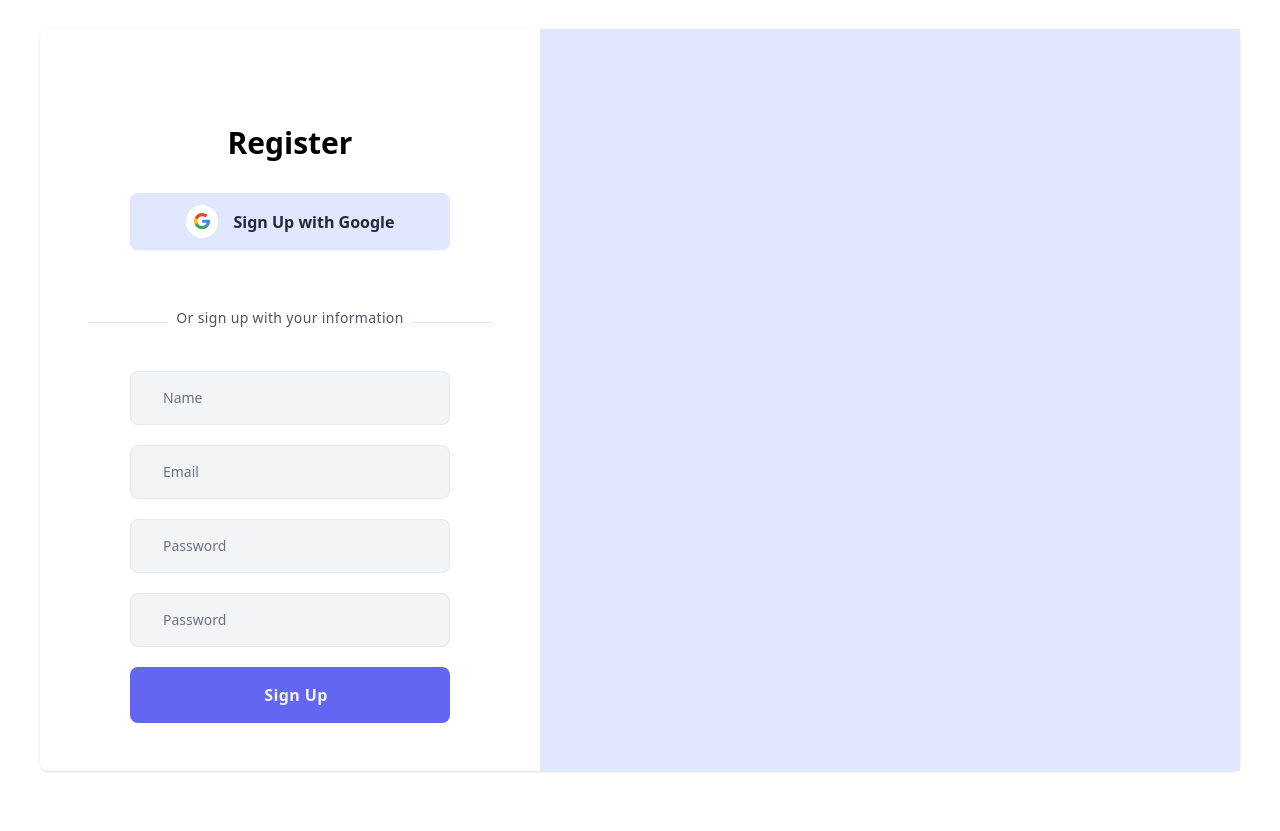
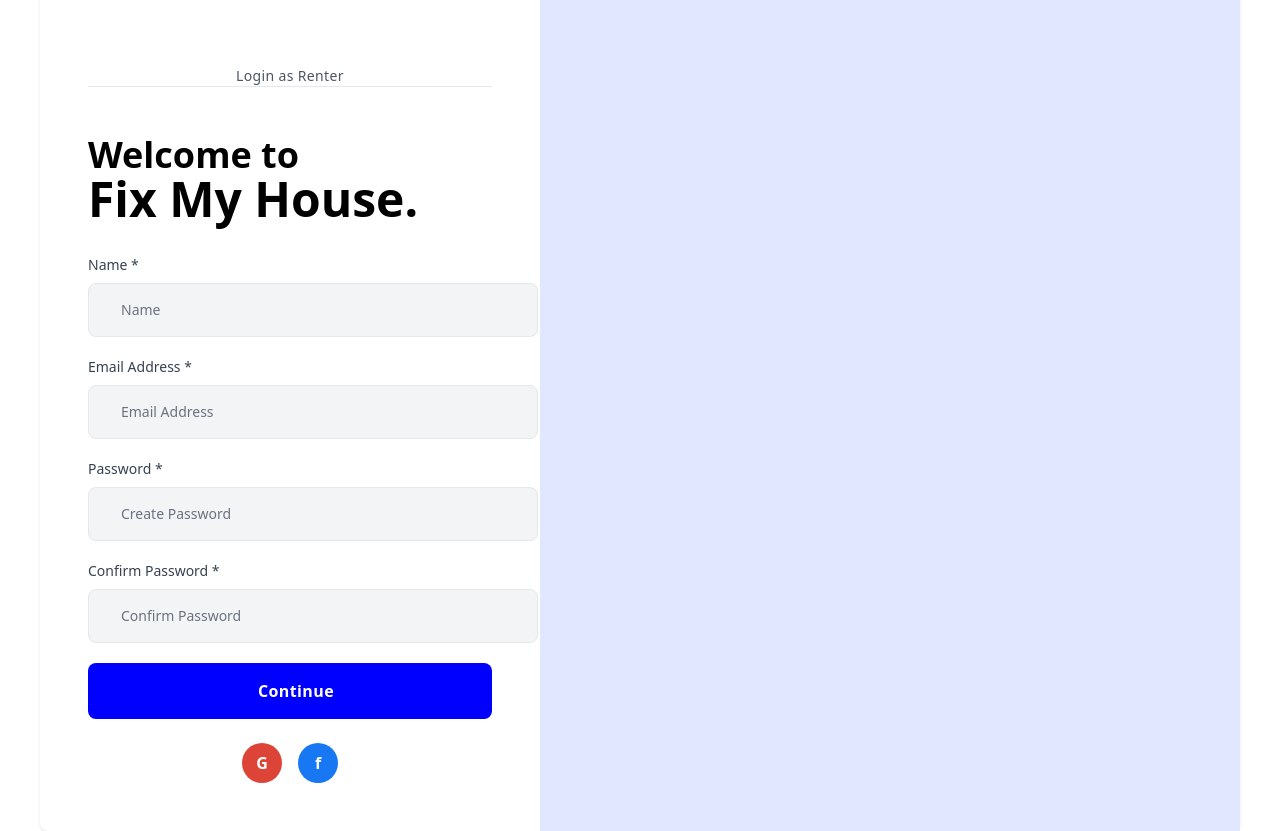
Before and after one commit to lloyd44560/fix_my_home, a React (Create React App) app: page /register in a window 1280 px wide. Before the commit the page ends 800 px from the top, so only its background shows below. Built offline with nearby package versions, Linux system fonts and the light colour scheme.

Commit message:
Update for Register and Login Page

```diff
--- a/src/pages/LoginPage.jsx
+++ b/src/pages/LoginPage.jsx
@@ -2,8 +2,99 @@ import React from 'react';
 
 export default function LoginPage() {
   return (
-    <div className="flex justify-center items-center h-screen">
-      <h1 className="text-3xl font-bold">Login Page</h1>
+      <div className="flex justify-center items-center h-screen">
+      {/* <h1 className="text-3xl font-bold">Register Page</h1> */}
+        <div class="max-w-screen-xl m-0 sm:m-10 bg-white shadow sm:rounded-lg flex justify-center flex-1">
+        <div class="lg:w-1/2 xl:w-5/12 p-6 sm:p-12">
+            <div className="my-12 text-center">
+            <div className="text-sm text-gray-600 tracking-wide font-bold mt-4">
+              Login as Renter
+            </div>
+          </div>
+
+            <div class="mt-12 flex flex-col items-left">
+
+
+             <h1 class="text-3xl sm:text-4xl md:text-5xl font-extrabold">
+              Welcome To
+            </h1>
+            <h1 class="text-3xl sm:text-4xl md:text-5xl font-extrabold">
+              Fix My House.
+            </h1>
+
+                <div class="w-full flex-1 mt-8">
+                    <div class="flex flex-col items-center">
+                    </div>
+
+                <div class="max-w-md mx-auto">
+
+                  <div class="mb-5">
+
+                    <input
+                      class="w-[450px] px-8 py-4 rounded-lg font-medium  border border-gray-200
+                            placeholder-gray-500 text-sm focus:outline-none focus:border-[#0000FF]
+                            focus:bg-white transition-all duration-200 ease-in-out"
+                      type="text" placeholder="Email Address" />
+                  </div>
+                  <div class="mb-5">
+
+                    <input
+                      class="w-[450px] px-8 py-4 rounded-lg font-medium  border border-gray-200
+                            placeholder-gray-500 text-sm focus:outline-none focus:border-[#0000FF]
+                            focus:bg-white transition-all duration-200 ease-in-out"
+                      type="password" placeholder="Password" />
+                  </div>
+
+       <span className="mx-4 text-gray-600 text-sm font-medium">Forgot Password?</span>
+      <button
+        className="w-[450px] mt-5 tracking-wide font-semibold bg-[#086cfc] text-white py-4 rounded-lg
+                  hover:bg-[#4795fd] transition-all duration-300 ease-in-out flex items-center justify-center
+                  focus:shadow-outline focus:outline-none">
+        <span className="ml-3">Login</span>
+
+      </button>
+      <br />
+      <center>      <span className="mx-4 text-gray-600 text-sm font-medium">Not a member? <a href='' >Register Now</a> </span> </center>
+
+
+
+           <div class="my-12 ">
+
+              </div>
+
+
+            </div>
+
+
+
+                <div className="my-12 flex items-center">
+                  <div className="flex-grow border-b border-gray-300"></div>
+                  <span className="mx-4 text-gray-600 text-sm font-medium">Or continue with</span>
+                  <div className="flex-grow border-b border-gray-300"></div>
+                </div>
+
+                <div className="flex justify-center space-x-4">
+                  <button className="bg-[#DB4437] w-10 h-10 rounded-full text-white font-bold">G</button>
+                  <button className="bg-[#1877F2] w-10 h-10 rounded-full text-white font-bold">f</button>
+                </div>
+
+
+                </div>
+            </div>
+
+        </div>
+
+
+        <div class="flex-1 bg-indigo-100 text-center hidden lg:flex">
+            <div class="m-12 xl:m-16 w-full bg-contain bg-center bg-no-repeat"
+               >
+            </div>
+        </div>
+        </div>
+
+
+
     </div>
+
   );
 }
--- a/src/pages/RegisterPage.jsx
+++ b/src/pages/RegisterPage.jsx
@@ -6,99 +6,83 @@ export default function RegisterPage() {
       {/* <h1 className="text-3xl font-bold">Register Page</h1> */}
         <div class="max-w-screen-xl m-0 sm:m-10 bg-white shadow sm:rounded-lg flex justify-center flex-1">
         <div class="lg:w-1/2 xl:w-5/12 p-6 sm:p-12">
-            <div>
-                {/* Add a Logo here  */}
-            </div>
 
-            <div class="mt-12 flex flex-col items-center">
-                <h1 class="text-2xl xl:text-3xl font-extrabold">
-                    Register
-                </h1>
+             <div class="my-12 border-b text-center">
+                    <div class="text-sm text-gray-600 tracking-wide font-medium mt-4">
+                        Login as Renter
+                      </div>
+              </div>
+            <div class="mt-12 flex flex-col items-left">
+                <h1 class="text-2xl sm:text-3xl md:text-4xl font-extrabold">
+              Welcome to
+            </h1>
+            <h1 class="text-3xl sm:text-4xl md:text-5xl font-extrabold">
+              Fix My House.
+            </h1>
+
                 <div class="w-full flex-1 mt-8">
                     <div class="flex flex-col items-center">
 
-                        {/* Sign Up with Google Button */}
-                        <button
-                            class="w-full max-w-xs font-bold shadow-sm rounded-lg py-3 bg-indigo-100 text-gray-800 flex items-center justify-center transition-all duration-300 ease-in-out focus:outline-none hover:shadow focus:shadow-sm focus:shadow-outline">
-                            <div class="bg-white p-2 rounded-full">
-                                <svg class="w-4" viewBox="0 0 533.5 544.3">
-                                    <path
-                                        d="M533.5 278.4c0-18.5-1.5-37.1-4.7-55.3H272.1v104.8h147c-6.1 33.8-25.7 63.7-54.4 82.7v68h87.7c51.5-47.4 81.1-117.4 81.1-200.2z"
-                                        fill="#4285f4" />
-                                    <path
-                                        d="M272.1 544.3c73.4 0 135.3-24.1 180.4-65.7l-87.7-68c-24.4 16.6-55.9 26-92.6 26-71 0-131.2-47.9-152.8-112.3H28.9v70.1c46.2 91.9 140.3 149.9 243.2 149.9z"
-                                        fill="#34a853" />
-                                    <path
-                                        d="M119.3 324.3c-11.4-33.8-11.4-70.4 0-104.2V150H28.9c-38.6 76.9-38.6 167.5 0 244.4l90.4-70.1z"
-                                        fill="#fbbc04" />
-                                    <path
-                                        d="M272.1 107.7c38.8-.6 76.3 14 104.4 40.8l77.7-77.7C405 24.6 339.7-.8 272.1 0 169.2 0 75.1 58 28.9 150l90.4 70.1c21.5-64.5 81.8-112.4 152.8-112.4z"
-                                        fill="#ea4335" />
-                                </svg>
-                            </div>
-                            <span class="ml-4">
-                                Sign Up with Google
-                            </span>
-                        </button>
-{/*
-                        <button
-                            class="w-full max-w-xs font-bold shadow-sm rounded-lg py-3 bg-indigo-100 text-gray-800 flex items-center justify-center transition-all duration-300 ease-in-out focus:outline-none hover:shadow focus:shadow-sm focus:shadow-outline mt-5">
-                            <div class="bg-white p-1 rounded-full">
-                                <svg class="w-6" viewBox="0 0 32 32">
-                                    <path fill-rule="evenodd"
-                                        d="M16 4C9.371 4 4 9.371 4 16c0 5.3 3.438 9.8 8.207 11.387.602.11.82-.258.82-.578 0-.286-.011-1.04-.015-2.04-3.34.723-4.043-1.609-4.043-1.609-.547-1.387-1.332-1.758-1.332-1.758-1.09-.742.082-.726.082-.726 1.203.086 1.836 1.234 1.836 1.234 1.07 1.836 2.808 1.305 3.492 1 .11-.777.422-1.305.762-1.605-2.664-.301-5.465-1.332-5.465-5.93 0-1.313.469-2.383 1.234-3.223-.121-.3-.535-1.523.117-3.175 0 0 1.008-.32 3.301 1.23A11.487 11.487 0 0116 9.805c1.02.004 2.047.136 3.004.402 2.293-1.55 3.297-1.23 3.297-1.23.656 1.652.246 2.875.12 3.175.77.84 1.231 1.91 1.231 3.223 0 4.61-2.804 5.621-5.476 5.922.43.367.812 1.101.812 2.219 0 1.605-.011 2.898-.011 3.293 0 .32.214.695.824.578C24.566 25.797 28 21.3 28 16c0-6.629-5.371-12-12-12z" />
-                                </svg>
-                            </div>
-                            <span class="ml-4">
-                                Sign Up with GitHub
-                            </span>
-                        </button> */}
                     </div>
 
-                    <div class="my-12 border-b text-center">
-                        <div
-                            class="leading-none px-2 inline-block text-sm text-gray-600 tracking-wide font-medium bg-white transform translate-y-1/2">
-                            Or sign up with your information
-                        </div>
-                    </div>
 
-                    <div class="mx-auto max-w-xs">
-                        <input
-                            class="w-full px-8 py-4 rounded-lg font-medium bg-gray-100 border border-gray-200 placeholder-gray-500 text-sm focus:outline-none focus:border-gray-400 focus:bg-white"
-                            type="name" placeholder="Name" />
+                <div class="max-w-md mx-auto">
+                  <div class="mb-5">
+                    <label class="block text-sm font-medium text-gray-700 mb-2">Name *</label>
+                    <input
+                      class="w-[450px] px-8 py-4 rounded-lg font-medium bg-gray-100 border border-gray-200
+                            placeholder-gray-500 text-sm focus:outline-none focus:border-[#0000FF]
+                            focus:bg-white transition-all duration-200 ease-in-out"
+                      type="text" placeholder="Name" />
+                  </div>
 
-                          <input
-                            class="w-full px-8 py-4 rounded-lg font-medium bg-gray-100 border border-gray-200 placeholder-gray-500 text-sm focus:outline-none focus:border-gray-400 focus:bg-white mt-5"
-                            type="email" placeholder="Email" />
+                  <div class="mb-5">
+                    <label class="block text-sm font-medium text-gray-700 mb-2">Email Address *</label>
+                    <input
+                      class="w-[450px] px-8 py-4 rounded-lg font-medium bg-gray-100 border border-gray-200
+                            placeholder-gray-500 text-sm focus:outline-none focus:border-[#0000FF]
+                            focus:bg-white transition-all duration-200 ease-in-out"
+                      type="text" placeholder="Email Address" />
+                  </div>
+                  <div class="mb-5">
+                    <label class="block text-sm font-medium text-gray-700 mb-2">Password *</label>
+                    <input
+                      class="w-[450px] px-8 py-4 rounded-lg font-medium bg-gray-100 border border-gray-200
+                            placeholder-gray-500 text-sm focus:outline-none focus:border-[#0000FF]
+                            focus:bg-white transition-all duration-200 ease-in-out"
+                      type="password" placeholder="Create Password" />
+                  </div>
+                  <div class="mb-5">
+                    <label class="block text-sm font-medium text-gray-700 mb-2">Confirm Password *</label>
+                    <input
+                      class="w-[450px] px-8 py-4 rounded-lg font-medium bg-gray-100 border border-gray-200
+                            placeholder-gray-500 text-sm focus:outline-none focus:border-[#0000FF]
+                            focus:bg-white transition-all duration-200 ease-in-out"
+                      type="password" placeholder="Confirm Password" />
+                  </div>
+
+                    <button
+                      class="w-[450px] mt-5 tracking-wide font-semibold bg-[#0000FF] text-white w-full py-4 rounded-lg
+                            hover:bg-blue-700 transition-all duration-300 ease-in-out flex items-center justify-center focus:shadow-outline focus:outline-none">
+                      <span class="ml-3">Continue</span>
+                    </button>
+
+  <br />
+
+  <div class="flex justify-center space-x-4">
+    <button class="bg-[#DB4437] w-10 h-10 rounded-full text-white font-bold">G</button>
+    <button class="bg-[#1877F2] w-10 h-10 rounded-full text-white font-bold">f</button>
+  </div>
+</div>
 
 
-                        <input
-                            class="w-full px-8 py-4 rounded-lg font-medium bg-gray-100 border border-gray-200 placeholder-gray-500 text-sm focus:outline-none focus:border-gray-400 focus:bg-white mt-5"
-                            type="password" placeholder="Password" />
 
-                        <input
-                            class="w-full px-8 py-4 rounded-lg font-medium bg-gray-100 border border-gray-200 placeholder-gray-500 text-sm focus:outline-none focus:border-gray-400 focus:bg-white mt-5"
-                            type="password" placeholder="Password" />
+                </div>
+            </div>
+
+        </div>
 
 
-                        <button
-                            class="mt-5 tracking-wide font-semibold bg-indigo-500 text-gray-100 w-full py-4 rounded-lg hover:bg-indigo-700 transition-all duration-300 ease-in-out flex items-center justify-center focus:shadow-outline focus:outline-none">
-                            {/* Uncomment if icon is needed */}
-                            {/* <svg class="w-6 h-6 -ml-2" fill="none" stroke="currentColor" stroke-width="2"
-                                stroke-linecap="round" stroke-linejoin="round">
-                                <path d="M16 21v-2a4 4 0 00-4-4H5a4 4 0 00-4 4v2" />
-                                <circle cx="8.5" cy="7" r="4" />
-                                <path d="M20 8v6M23 11h-6" />
-                            </svg> */}
-                            <span class="ml-3">
-                                Sign Up
-                            </span>
-                        </button>
-
-                    </div>
-                </div>
-            </div>
-        </div>
         <div class="flex-1 bg-indigo-100 text-center hidden lg:flex">
             <div class="m-12 xl:m-16 w-full bg-contain bg-center bg-no-repeat"
                >
--- a/tailwind.config.js
+++ b/tailwind.config.js
@@ -12,6 +12,9 @@ module.exports = {
           '100%': { transform: 'translateX(0)', opacity: 1 },
         },
       },
+       fontFamily: {
+      inter: ['Inter', 'sans-serif'],
+    },
       animation: {
         softSlideIn: 'softSlideIn 0.6s ease-out forwards',
       },
```
